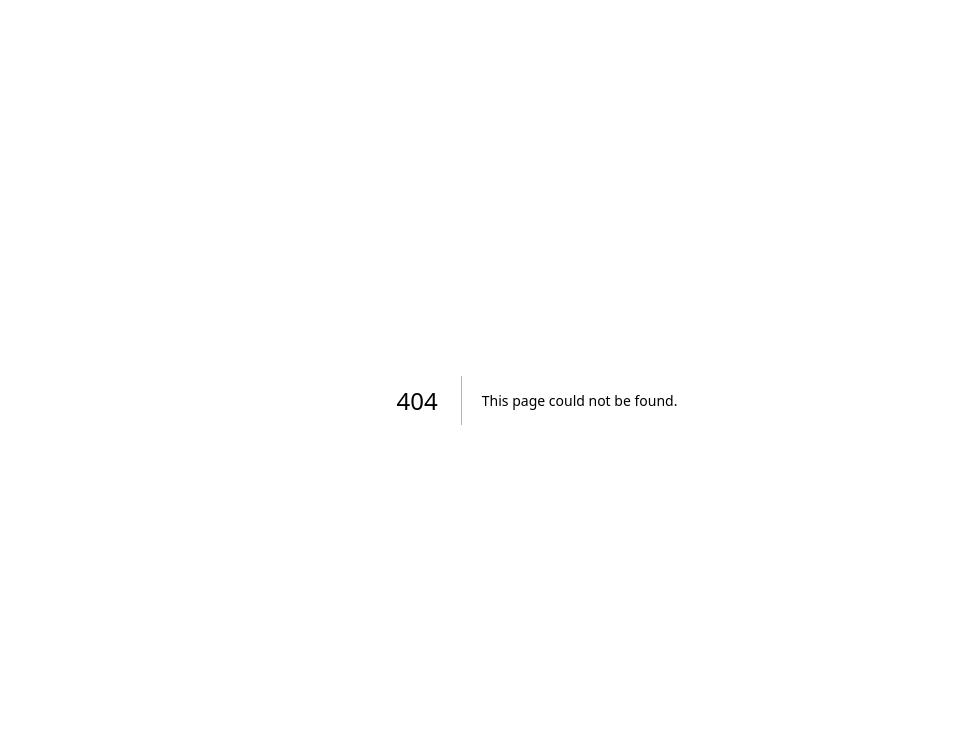
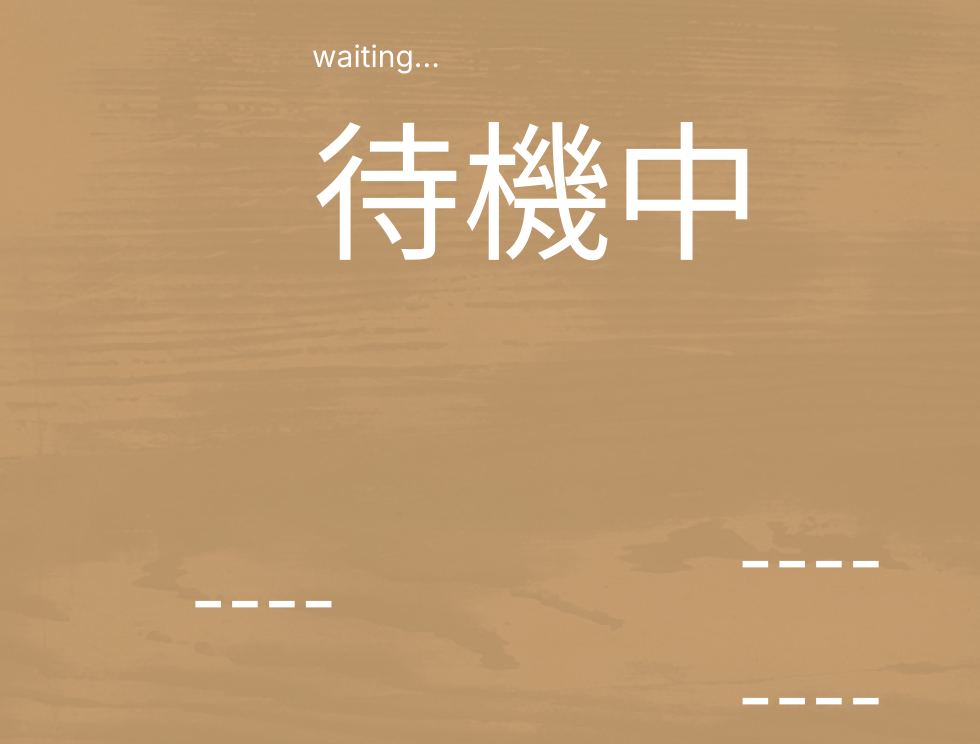
Before and after one commit to shii-park/2vs2shogi-frontend, a Next.js app: page /matching in a window 1280 px wide. Before the commit this address had no page. Shown: the top 744 px of the page, without its empty margins (103-1083 px from the left). Built offline with nearby package versions, Linux system fonts and the light colour scheme.

Commit message:
Add:マッチング待機画面の通信処理以外のレイアウトを作成しました

```diff
--- /dev/null
+++ b/app/matching/page.module.css
@@ -0,0 +1,23 @@
+.container {
+    display: grid;
+    justify-items: center;
+    padding: 30px 0;
+}
+
+
+.subInfo {
+    font-size: 30px;
+}
+.mainInfo {
+    font-size: 150px;
+}
+
+.userNamesContainer {
+    display: flex;
+    padding: 200px 0;
+}
+
+.userName {
+    font-size: 80px;
+    padding: 20px 200px;
+}
--- /dev/null
+++ b/app/matching/page.tsx
@@ -0,0 +1,46 @@
+'use client';
+import { useState } from 'react';
+import style from './page.module.css';
+import { useUser } from "@/hooks/useUser";
+import { Team } from '@/types/GameStates';
+
+export default function Matching() {
+    // マッチングした他プレイヤーのユーザー名を保存する変数
+    const [tepAllyName, setTmepAllyName] = useState<string>("----");
+    const [tempOppName1, setTempOppName1] = useState<string>("----");
+    const [tempOppName2, setTempOppName2] = useState<string>("----");
+
+    // useUserフック取得
+    const useNames = useUser();
+
+    // ソケット通信（メッセージ受信と送信）
+    // const { sendJsonMessage, lastJsonMessage } = useSocket();
+
+    // サーバーからのメッセージを監視する
+    // プレイヤーの参加処理、ゲーム開始処理
+
+
+    return (
+        <div className={style.container}>
+
+            <div className={style.infoPanel}>
+                <div className={`${style.subInfo} text`}>waiting...</div>
+                <div className={`${style.mainInfo} text`}>待機中</div>
+            </div>
+
+            {/* ユーザー名表示 */}
+            <div className={style.userNamesContainer}>
+                {/* 自チーム */}
+                <div className={style.allyUserNames}>
+                    <div className={`${style.userName} text`}>{useNames.userName}</div>
+                    <div className={`${style.userName} text`}>{tepAllyName}</div>
+                </div>
+                {/* 相手チーム */}
+                <div className={style.oppUserNames}>
+                    <div className={`${style.userName} text`}>{tempOppName1}</div>
+                    <div className={`${style.userName} text`}>{tempOppName2}</div>
+                </div>
+            </div>
+        </div>
+    );
+}
```
